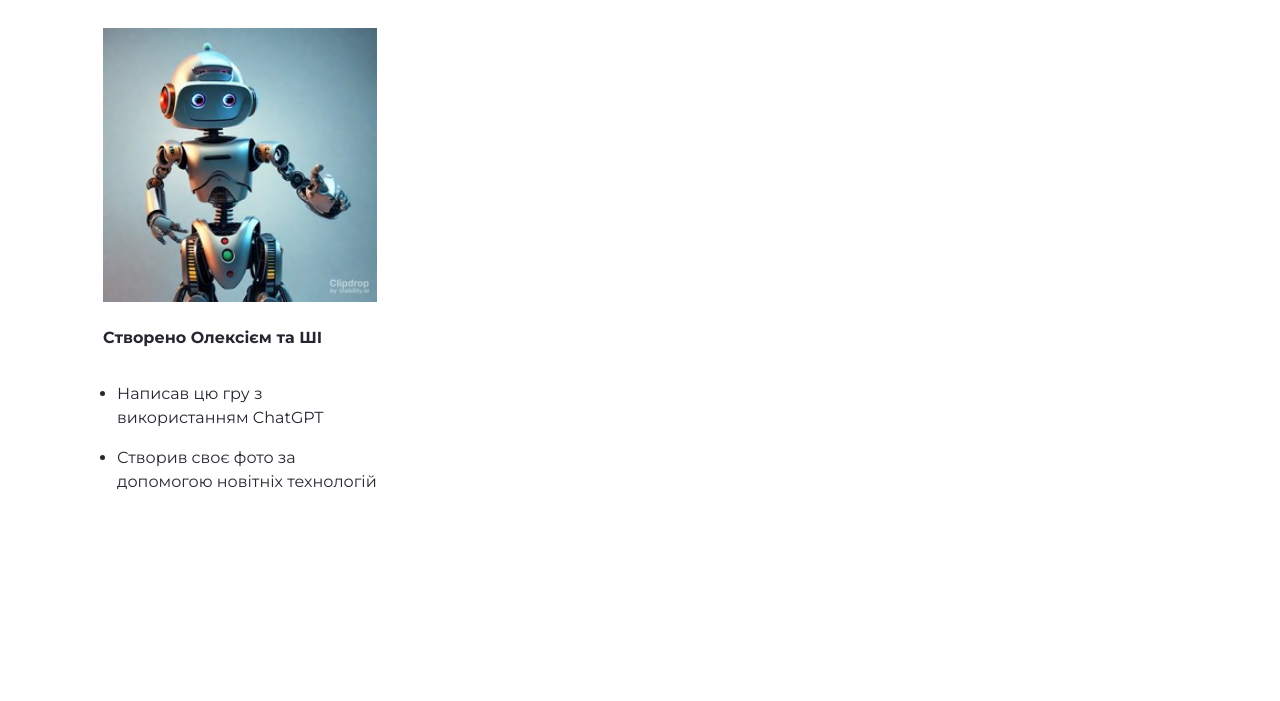
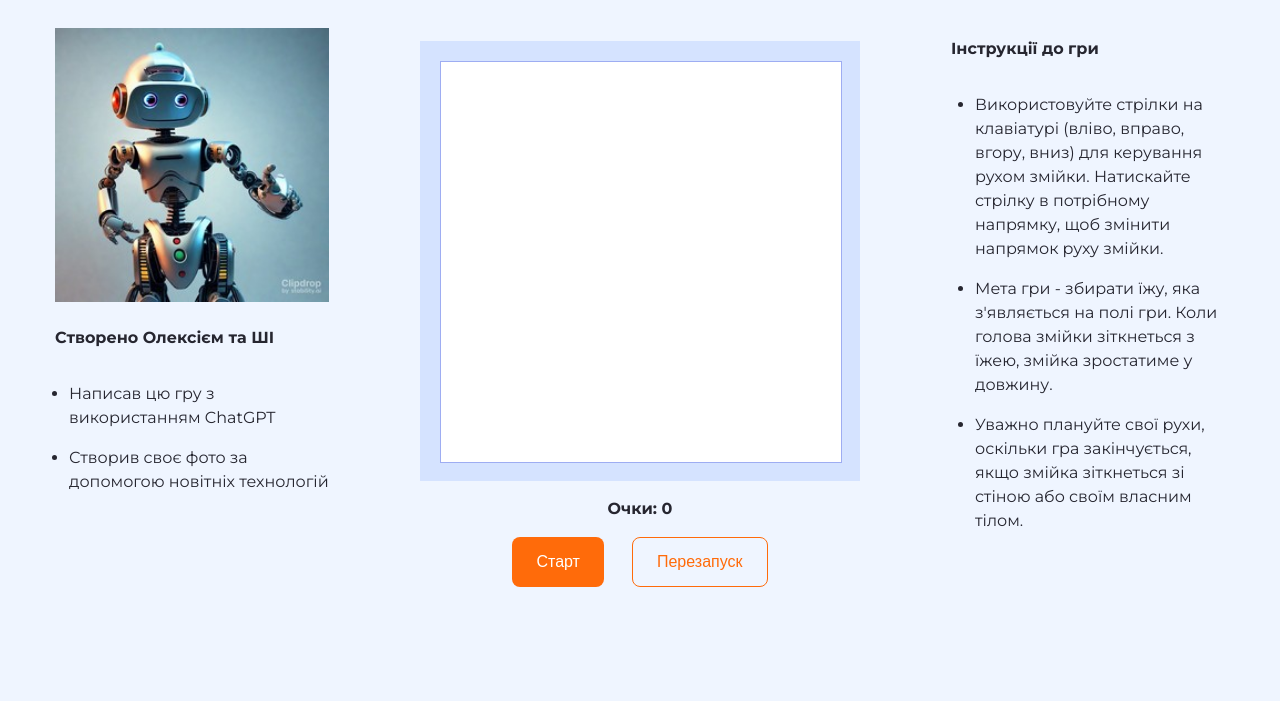
Before and after one commit to AlexKabaiev/snake-game, a plain HTML site: page index.html in a window 1280 px wide. Shown: the part 99-800 px from the top of the page. Drawn offline with Linux system fonts and the light colour scheme.

Commit message:
lesson2 commit

```diff
--- a/css/styles.css
+++ b/css/styles.css
@@ -1,15 +1,14 @@
 body {
-    font-family: 'Montserrat', sans-serif;
+  font-family: "Montserrat", sans-serif;
+  background: #eff5ff;
 }
 
 .about-me-container {
   width: 274px;
-    margin-left: 95px;
 }
 
 .logo {
   margin-bottom: 60px;
-    padding-top: 40px;
 }
 
 .my-name {
@@ -32,3 +31,107 @@ body {
   line-height: 24px;
   margin-bottom: 16px;
 }
+
+.game-title {
+  color: #262630;
+  text-align: center;
+  font-size: 32px;
+  font-weight: 700;
+  line-height: 32px;
+  margin-bottom: 60px;
+  margin-top: 0px;
+}
+
+.main-container {
+  width: 1170px;
+  margin: 0 auto;
+  display: flex;
+  justify-content: space-between;
+  padding-top: 40px;
+  padding-bottom: 44px;
+  box-sizing: border-box;
+}
+
+.game-container {
+  width: 440px;
+}
+
+.instructions-container {
+  width: 274px;
+}
+
+.game-area {
+  width: 440px;
+  height: 440px;
+  background: #d5e3ff;
+  padding: 20px;
+  box-sizing: border-box;
+}
+
+.game-canvas {
+  border: 1px solid #9eadf2;
+  background: #fff;
+}
+
+.game-score {
+  color: #262630;
+  font-size: 16px;
+  font-weight: 700;
+  line-height: 24px;
+  margin-top: 16px;
+  margin-bottom: 16px;
+  text-align: center;
+}
+
+.game-controls {
+  display: flex;
+  gap: 28px;
+  justify-content: center;
+}
+
+.game-start {
+  color: #fff;
+  font-size: 16px;
+  font-weight: 400;
+  line-height: 24px;
+  padding: 12px 24px;
+  border-radius: 8px;
+  background: #ff6b0a;
+  box-sizing: border-box;
+  border: none;
+  cursor: pointer;
+}
+
+.game-reset {
+  color: #ff6b0a;
+  font-size: 16px;
+  font-weight: 400;
+  line-height: 24px;
+  padding: 12px 24px;
+  border-radius: 8px;
+  border: 1px solid #ff6b0a;
+  box-sizing: border-box;
+  cursor: pointer;
+  background: #eff5ff;
+}
+
+.instructions-title {
+  color: #262630;
+  font-size: 16px;
+  font-weight: 700;
+  line-height: 24px;
+  margin-bottom: 32px;
+  padding-top: 72px;
+}
+
+.instructions-list {
+  padding-left: 24px;
+}
+
+.instructions-list-item {
+  color: #262630;
+  font-size: 16px;
+  font-weight: 400;
+  line-height: 24px;
+  margin-bottom: 16px;
+}
--- a/index.html
+++ b/index.html
@@ -11,7 +11,6 @@
       href="https://fonts.googleapis.com/css2?family=Montserrat:wght@400;700&family=Raleway:wght@700&family=Roboto:wght@400;700&display=swap"
       rel="stylesheet"
     />
-
     <link rel="stylesheet" href="css/styles.css" />
   </head>
   <body>
@@ -29,8 +28,37 @@
           </li>
         </ul>
       </div>
-      <div class="game-container"></div>
-      <div class="instructions-container"></div>
+
+      <div class="game-container">
+        <h1 class="game-title">Гра “Змійка”</h1>
+        <div class="game-area">
+          <canvas class="game-canvas" width="400px" height="400px"></canvas>
+        </div>
+        <div class="game-score">Очки: 0</div>
+        <div class="game-controls">
+          <button class="game-start">Старт</button>
+          <button class="game-reset">Перезапуск</button>
+        </div>
+      </div>
+
+      <div class="instructions-container">
+        <h3 class="instructions-title">Інструкції до гри</h3>
+        <ul class="instructions-list">
+          <li class="instructions-list-item">
+            Використовуйте стрілки на клавіатурі (вліво, вправо, вгору, вниз)
+            для керування рухом змійки. Натискайте стрілку в потрібному
+            напрямку, щоб змінити напрямок руху змійки.
+          </li>
+          <li class="instructions-list-item">
+            Мета гри - збирати їжу, яка з'являється на полі гри. Коли голова
+            змійки зіткнеться з їжею, змійка зростатиме у довжину.
+          </li>
+          <li class="instructions-list-item">
+            Уважно плануйте свої рухи, оскільки гра закінчується, якщо змійка
+            зіткнеться зі стіною або своїм власним тілом.
+          </li>
+        </ul>
+      </div>
     </div>
   </body>
 </html>
```
Lines whose indentation alone changed are shown as unchanged.
